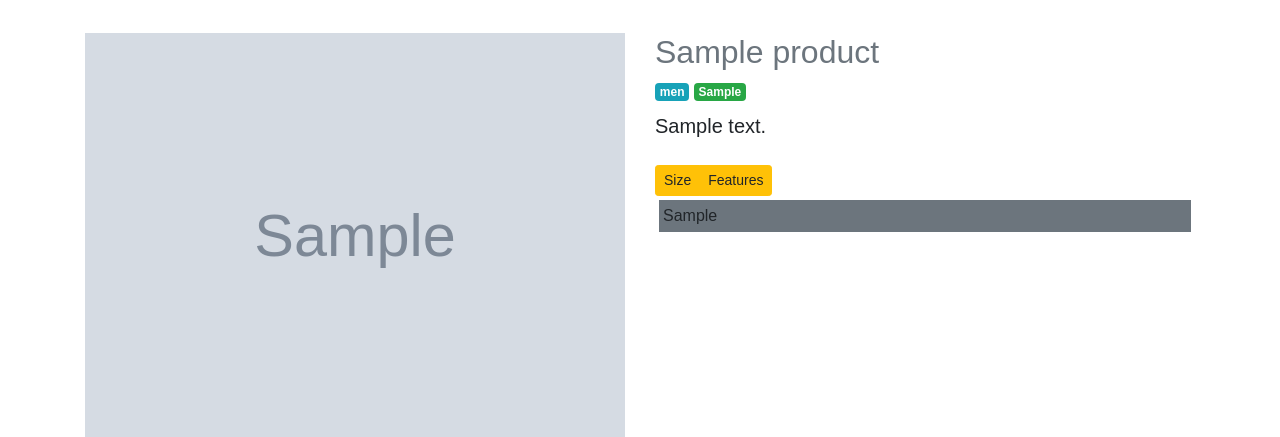
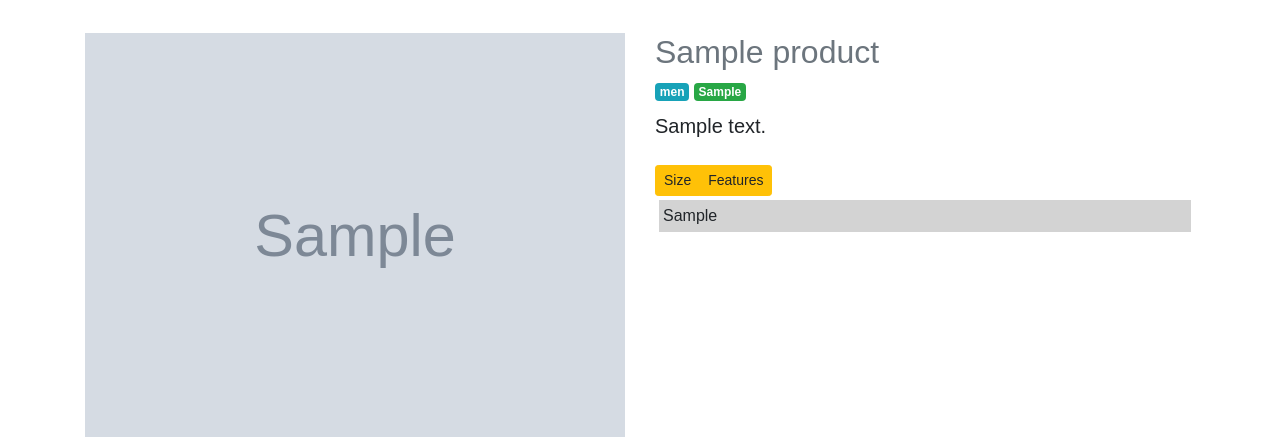
Before and after one commit to Rahimz/gineau, a Django app: page /1/ in a window 1280 px wide, after a click on "Size". Shown: the part 63-500 px from the top of the page. Run offline with Django 3.2, Linux system fonts and the light colour scheme; tables that the repository leaves empty hold one stand-in row (values such as "Sample post"); grey boxes marked "Sample" are stand-in pictures; some libraries are stand-ins or nearby versions.

Commit message:
detail background color edited

```diff
--- a/products/static/css/style.css
+++ b/products/static/css/style.css
@@ -174,3 +174,7 @@ img .img-detail {
 .navbar-brand{
     font-family: 'Stisfy', cursive;
 }
+
+.lightgray {
+    background-color: lightgray;
+}
--- a/products/templates/products/detail.html
+++ b/products/templates/products/detail.html
@@ -40,13 +40,13 @@
 
       </div>
       <div id="size" class="collapse">
-        <p class="bg-secondary p-1 m-1">
+        <p class="lightgray p-1 m-1">
           {{ product.productSize }}
         </p>
       </div>
 
       <div id="features" class="collapse">
-        <p class="bg-secondary p-1 m-1">
+        <p class="lightgray p-1 m-1">
           two small pocket <br>
           linning <br>
           a resizable hand
```
